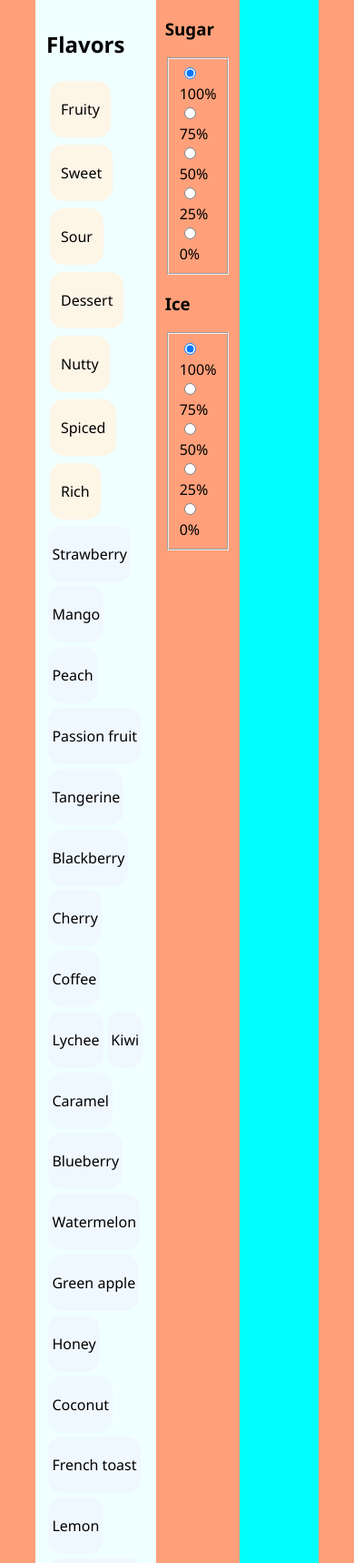
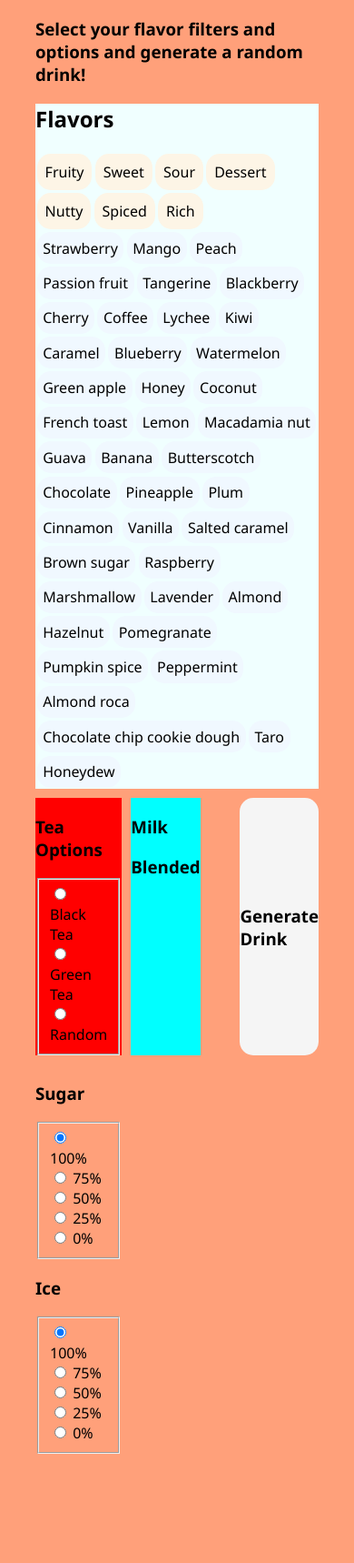
Before and after one commit to SaltMeister/TpumpsRandomDrinkGenerator, a Django app: page / in a window 390 px wide. Shown: the part 119-1837 px from the top of the page at 91% size. After the commit the page ends 1717 px from the top, so only its background shows below. Run offline with Django 5.2, Linux system fonts and the light colour scheme.

Commit message:
Added more styling and inputs for the main page

```diff
--- a/tpumpRandomizer/app/settings.py
+++ b/tpumpRandomizer/app/settings.py
@@ -37,6 +37,7 @@ INSTALLED_APPS = [
     'django.contrib.sessions',
     'django.contrib.messages',
     'django.contrib.staticfiles',
+
 ]
 
 MIDDLEWARE = [
@@ -120,7 +121,7 @@ STATICFILES_DIRS = [
     BASE_DIR / "static/js",
     BASE_DIR / "static/css"
 ]
-
+STATIC_ROOT = BASE_DIR / "static"
 STATIC_URL = "/static/"
 # Default primary key field type
 # https://docs.djangoproject.com/en/5.1/ref/settings/#default-auto-field
--- a/tpumpRandomizer/static/css/grid.css
+++ b/tpumpRandomizer/static/css/grid.css
@@ -3,11 +3,15 @@
   padding-right: 10%;
   display: grid;
   grid-template-columns:  repeat(5, 1fr);
+
+}
+@media screen and (min-width: 1025px)  {
+  .container {
     grid-auto-rows: minmax(100px, auto);
     gap: 10px;
   }
   .flavor-container {
-  grid-column: 1 /4;
+    grid-column: 1 / 4;
     grid-row: 1 / 5;
   }
   .percentage-container {
@@ -32,3 +36,38 @@
     grid-column: 5;
     grid-row: 4;
   }
+}
+
+@media screen and (max-width: 1024px) {
+  .container  {
+    grid-auto-rows: minmax(50px, auto);
+    gap: 10px;
+  }
+  .flavor-container {
+    grid-column: 1 / 6;
+    grid-row: 1 / 2;
+  }
+
+  .percentage-container {
+    grid-column: 1 / 2;
+    grid-row: 3;
+  }
+
+  .tea-type-container {
+    background-color: red;
+    grid-column: auto;
+    grid-row: auto;
+  }
+
+  .milk-blend-container {
+    background-color: aqua;
+    grid-column: auto;
+    grid-row: auto;
+  }
+
+  .generate-button {
+    background-color: whitesmoke;
+    grid-column: 5;
+    grid-row: auto;
+  }
+}
--- a/tpumpRandomizer/static/css/home.css
+++ b/tpumpRandomizer/static/css/home.css
@@ -3,46 +3,8 @@ body {
   background-color: lightsalmon;
   font-family:'Segoe UI', Tahoma, Geneva, Verdana, sans-serif;
 }
-
-.flavor-option-container {
-  background-color: azure;
-  flex-direction: column;
-  padding: 0.75rem;
-
-
-}
-.flavor-filters {
-  display: flex;
-  flex-direction: row;
-  flex-wrap: wrap;
-}
-.flavor-options {
-  display: flex;
-  flex-direction: row;
-  flex-wrap: wrap;
-  font-size: 1rem;
-}
-
-.flavor-button {
-  margin: 0.15rem;
-  padding: 0.25rem;
-  border-radius: 15px;
-  background-color: aliceblue;
-  transition: background 200ms;
-}
-.flavor-button:hover {
-  background-color: antiquewhite;
-}
-
-.flavor-filter-button {
-  margin: 0.25rem;
-  padding: 0.25rem 0.75rem 0.25rem 0.75rem;
-  border-radius: 15px;
-  background-color: oldlace;
-  transition: background 200ms;
-}
-.flavor-filter-button:hover {
-  background-color: antiquewhite;
+p {
+  margin: 5px;
 }
 
 .generate-button {
--- /dev/null
+++ b/tpumpRandomizer/static/css/teaFlavor.css
@@ -0,0 +1,88 @@
+
+.flavor-option-container {
+  background-color: azure;
+  flex-direction: column;
+}
+.flavor-filters {
+  display: flex;
+  flex-direction: row;
+  flex-wrap: wrap;
+}
+.flavor-options {
+  display: flex;
+  flex-direction: row;
+  flex-wrap: wrap;
+  font-size: 1rem;
+}
+
+.flavor-button {
+  border-radius: 15px;
+  background-color: aliceblue;
+  transition: background 200ms;
+  font-weight: 400;
+}
+.flavor-button:hover {
+  background-color: antiquewhite;
+}
+
+.flavor-filter-button {
+  border-radius: 15px;
+  background-color: oldlace;
+  transition: background 200ms;
+  font-weight: 500;
+}
+.flavor-filter-button:hover {
+  background-color: antiquewhite;
+}
+
+
+@media screen and (min-width: 1025px) {
+  .flavor-option-container {
+    padding: 2em;
+  }
+  .flavor-button {
+    margin: 0.15rem;
+    padding: 0.25rem;
+    font-size: calc(1vw + 5px);
+  }
+  .flavor-filter-button {
+    margin: 0.25rem;
+    padding: 0.25rem 0.75rem 0.25rem 0.75rem;
+    font-size: 1em;
+
+  }
+}
+
+@media screen and (max-width: 1024px) and (min-width: 426px) {
+  .flavor-option-container {
+    padding: 1em;
+  }
+  .flavor-button {
+    margin: 0.20rem;
+    padding: 0.10rem;
+    font-size: 1.5em;
+
+  }
+  .flavor-filter-button {
+    margin: 0.10rem;
+    padding: 0.25rem;
+    font-size: 1em;
+  }
+}
+
+@media screen and (max-width: 425px)  {
+  .flavor-option-container {
+    padding: 0px;
+  }
+  .flavor-button {
+    margin: 0.10rem;
+    padding: 0.10rem;
+    font-size: 1em;
+
+  }
+  .flavor-filter-button {
+    margin: 0.10rem;
+    padding: 0.25rem;
+    font-size: 1em;
+  }
+}
--- a/tpumpRandomizer/templates/base.html
+++ b/tpumpRandomizer/templates/base.html
@@ -9,6 +9,7 @@
 
   <link type="text/css" rel="stylesheet" href="{% static 'grid.css' %}"/>
   <link type="text/css" rel="stylesheet" href="{% static 'navbar.css' %}"/>
+  <link type="text/css" rel="stylesheet" href="{% static 'teaFlavor.css' %}"/>
   <link type="text/css" rel="stylesheet" href="{% static 'home.css' %}"/>
 
   <script type="text/javascript" src="{% static 'flavorData.js' %}"></script> <!-- Load First So below has reference -->
--- a/tpumpRandomizer/templates/components/home.html
+++ b/tpumpRandomizer/templates/components/home.html
@@ -1,19 +1,20 @@
 <!-- Content For Main Page to randomize drinks -->
 
   <div class="flavor-container">
+    <h3>Select your flavor filters and options and generate a random drink!</h3>
     {% include "teaFlavor.html" %}
   </div>
 
   <div class="percentage-container">
-    {% include "percentage.html"%}
+    {% include "percentage.html" %}
   </div>
 
   <div class="tea-type-container">
-
+    {% include "teaType.html" %}
   </div>
 
   <div class="milk-blend-container">
-
+    {% include "milkBlend.html" %}
   </div>
 
   <div class="generate-button">
--- /dev/null
+++ b/tpumpRandomizer/templates/components/milkBlend.html
@@ -0,0 +1,4 @@
+<h3>Milk</h3>
+
+
+<h3>Blended</h3>
--- /dev/null
+++ b/tpumpRandomizer/templates/components/teaType.html
@@ -0,0 +1,12 @@
+<h3>Tea Options</h3>
+
+<fieldset>
+  <input type="radio" name="tea" value="black tea"/>
+  <label for="black tea">Black Tea</label>
+  <br/>
+  <input type="radio" name="tea" value="green tea"/>
+  <label for="green tea">Green Tea</label>
+  <br/>
+  <input type="radio" name="tea" value="random"/>
+  <label for="random">Random</label>
+</fieldset>
```
Also changed, not shown: tpumpRandomizer/templates/components/percentage.html (+8 -0 lines). Lines whose indentation alone changed are shown as unchanged.
